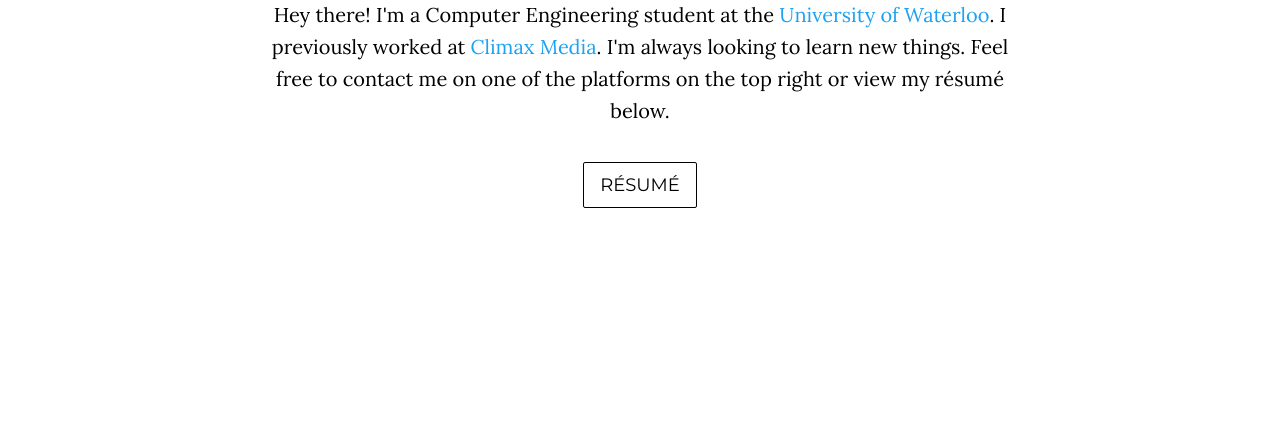
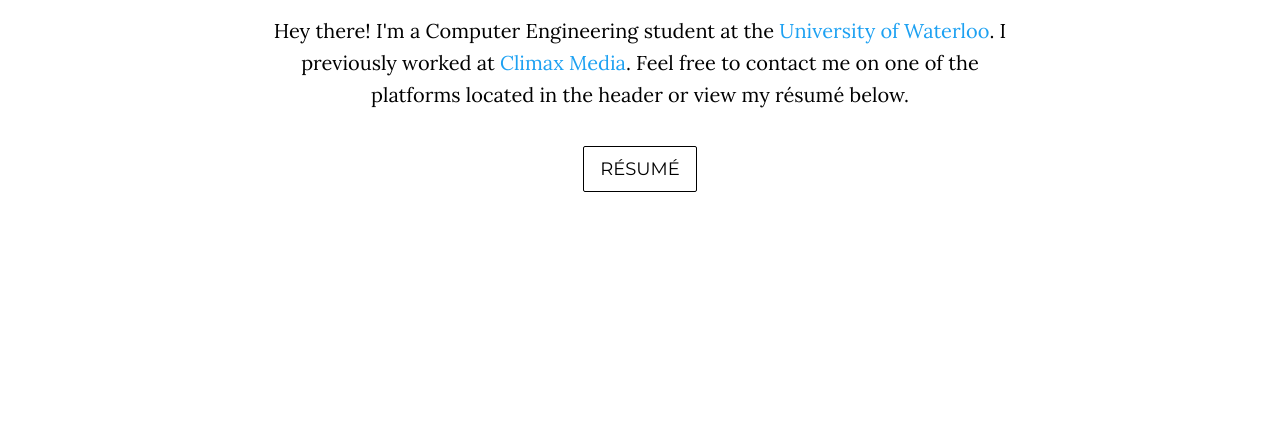
Before and after one commit to dtesfai/dtesfai.github.io, a plain HTML site: page index.html in a window 1280 px wide. Shown: the part 353-800 px from the top of the page. Drawn offline with nearby package versions, Linux system fonts and the light colour scheme.

Commit message:
minor text changes

```diff
--- a/index.html
+++ b/index.html
@@ -64,7 +64,7 @@
                 <div class="row">
                     <div class="col-md-8 col-md-offset-2">
                         <h1 class="brand-heading">Daniel <span class="light">Tesfai</span></h1>
-                        <p class="intro-text">Hey there! I'm a Computer Engineering student at the <a href="https://uwaterloo.ca">University of Waterloo</a>. I previously worked at <a href="https://www.climaxmedia.com">Climax Media</a>. I'm always looking to learn new things. Feel free to contact me on one of the platforms on the top right or view my résumé below.</p>
+                        <p class="intro-text">Hey there! I'm a Computer Engineering student at the <a href="https://uwaterloo.ca">University of Waterloo</a>. I previously worked at <a href="https://www.climaxmedia.com">Climax Media</a>. Feel free to contact me on one of the platforms located in the header or view my résumé below.</p>
                         <div class="page-scroll">
                             <a href="files/resume.pdf" class="btn btn-default btn-lg">
                                 <span>Résumé</span>
```
